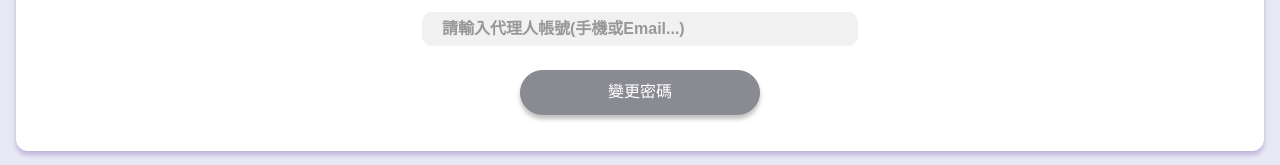
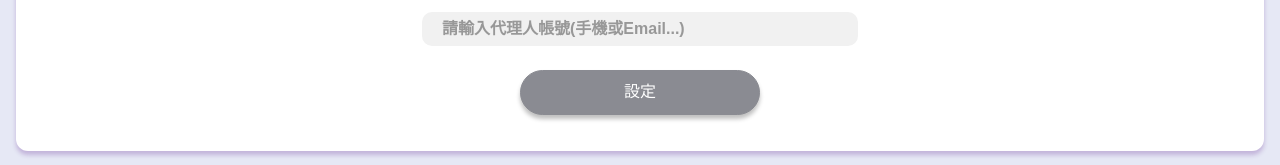
Before and after one commit to SsuyuKe/advertising, a Next.js app: page /user/agent in a window 1280 px wide. Shown: the part 205-370 px from the top of the page. Built offline with nearby package versions, Linux system fonts and the light colour scheme.

Commit message:
🐛 fix:(custom): fix home page

```diff
--- a/src/app/device-advertising/entrusted-management/page.tsx
+++ b/src/app/device-advertising/entrusted-management/page.tsx
@@ -129,7 +129,7 @@ function EntrustedManagement() {
           onSearch={handleSearch}
           showSearch={true}
         >
-          委刊管理
+          委刊列表
         </SearchBar>
         <Table
           columns={columns}
--- a/src/app/page.tsx
+++ b/src/app/page.tsx
@@ -48,7 +48,7 @@ function Home() {
             value={searchQuery}
             placeholder="輸入城市名稱"
             className="flex-1 p-2 text-black rounded-6px"
-            onChange={() => setSearchQuery('')}
+            onChange={(e) => setSearchQuery(e.target.value)}
           />
           <Button className="px-4 py-6px rounded-10px">搜尋</Button>
         </div>
--- a/src/app/user/agent/page.tsx
+++ b/src/app/user/agent/page.tsx
@@ -22,7 +22,7 @@ function Agent() {
             className="w-60 py-3 rounded-40px shadow-button-primary"
             disabled={true}
           >
-            變更密碼
+            設定
           </Button>
         </div>
       </div>
--- a/src/components/Header.tsx
+++ b/src/components/Header.tsx
@@ -8,6 +8,8 @@ import { usePathname, useRouter } from 'next/navigation'
 import { Dropdown } from 'antd'
 import type { MenuProps } from 'antd'
 import { useUserStore } from '@/store/user'
+
+// TODO: navbar dropdown 選項的 hover狀態顏色要佔滿整行
 
 type MenuItem = {
   title: string
--- a/src/components/ImageUpload.tsx
+++ b/src/components/ImageUpload.tsx
@@ -10,6 +10,8 @@ import { useMessage } from '@/lib/hooks/useMessage'
 
 const MAX_FILE_SIZE = 2 * 1024 * 1024 // 2MB
 // const MAX_DIMENSIONS = { width: 720, height: 1280 };
+
+// TODO: 上傳完圖片、影片要跳回素材清單最後一頁
 
 const ImageUpload = () => {
   const [materialName, setMaterialName] = useState<string>('')
--- a/src/components/VideoUpload.tsx
+++ b/src/components/VideoUpload.tsx
@@ -15,6 +15,7 @@ interface VideoInfo {
   size: number | null
   duration: number | null
 }
+// TODO: 上傳完圖片、影片要跳回素材清單最後一頁
 
 const MAX_FILE_SIZE = 32 * 1024 * 1024 // 32MB
 // const MAX_DIMENSIONS = { width: 720, height: 1280 };
```
